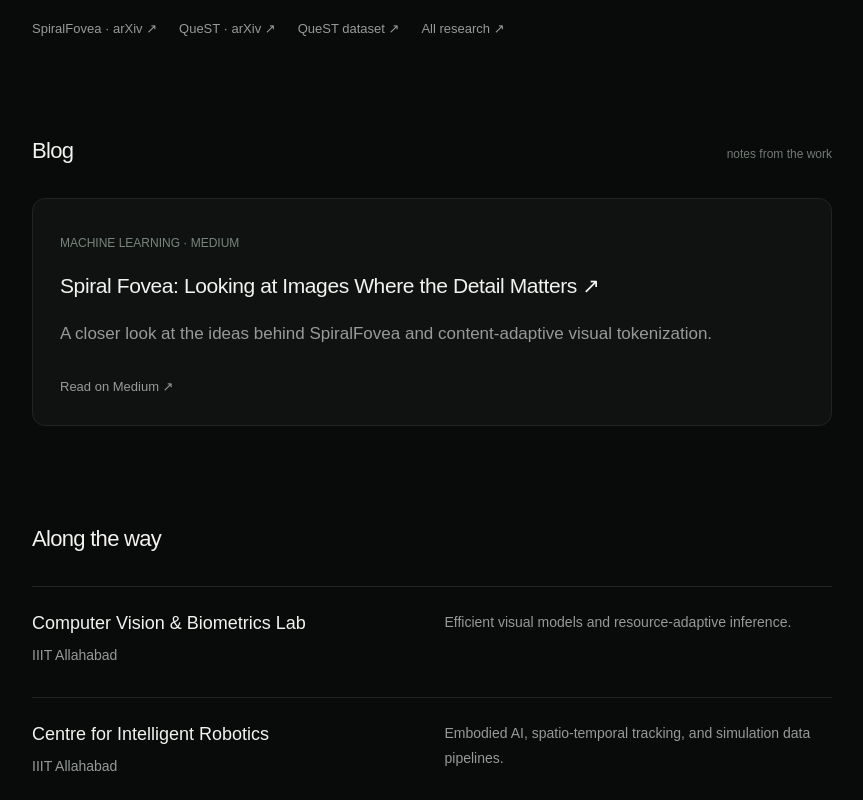
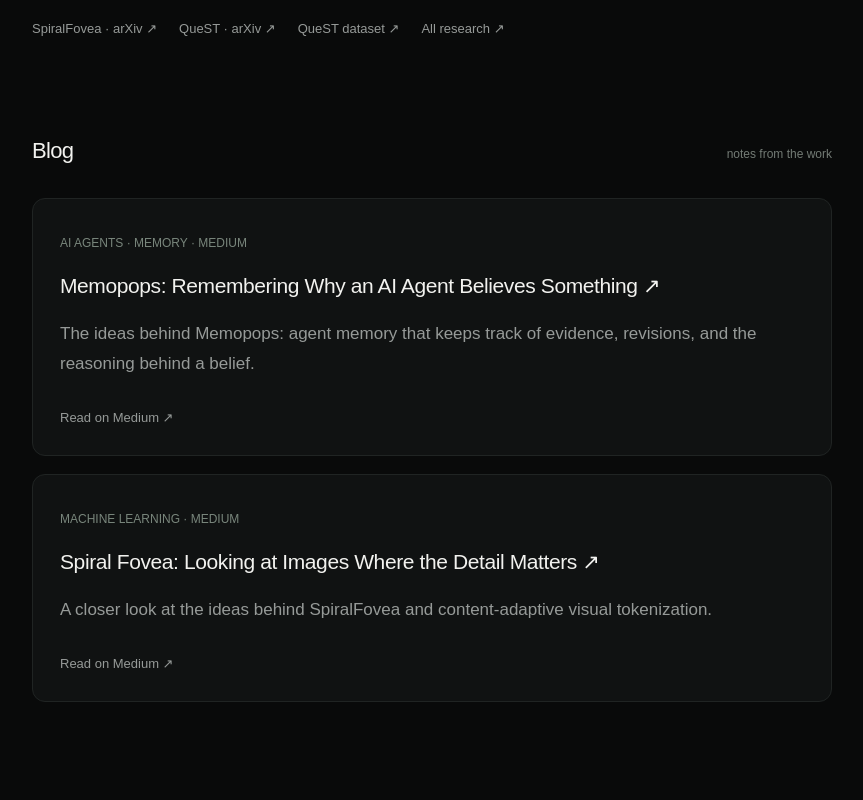
Before and after one commit to SaqlainSQX/portfolio, a Next.js app: page / in a window 1280 px wide. Shown: the part 3340-4140 px from the top of the page, without its empty margins (208-1071 px from the left). Built offline with nearby package versions, Linux system fonts and the light colour scheme.

Commit message:
Add Memopops article to portfolio blog section

```diff
--- a/app/page.tsx
+++ b/app/page.tsx
@@ -31,7 +31,7 @@ export default function Home() {
 
     <section className="personal-section" id="research"><div className="section-label"><h2>Research</h2><span>understanding the models, too</span></div><article className="research-row"><div><h3><a href={links.spiralFovea} target="_blank" rel="noopener noreferrer">SpiralFovea <span>↗</span></a></h3><p className="research-venue">ICML 2026 · AdaptFM Workshop</p></div><p>Input-adaptive visual tokenization. Exploring how foundation models can spend less computation on redundant image regions while retaining useful information.</p></article><article className="research-row"><div><h3><a href={links.quest} target="_blank" rel="noopener noreferrer">QueST <span>↗</span></a></h3><p className="research-venue">ICLR 2026 · CAO Workshop · Tiny Papers</p></div><p>Persistent semantic queries for long-horizon tracking. Studying how a model can preserve identity and reduce drift through occlusion and motion.</p></article><div className="research-links"><a href={links.spiralFovea} target="_blank" rel="noopener noreferrer">SpiralFovea · arXiv ↗</a><a href={links.quest} target="_blank" rel="noopener noreferrer">QueST · arXiv ↗</a><a href={links.questDataset} target="_blank" rel="noopener noreferrer">QueST dataset ↗</a><Link href="/research">All research ↗</Link></div></section>
 
-    <section className="personal-section" id="blog"><div className="section-label"><h2>Blog</h2><span>notes from the work</span></div><article className="work-card"><p className="work-type" style={{marginLeft:0}}>MACHINE LEARNING · MEDIUM</p><h3 className="blog-title"><a href={links.blog} target="_blank" rel="noopener noreferrer">Spiral Fovea: Looking at Images Where the Detail Matters <span aria-hidden="true">↗</span></a></h3><p className="blog-description">A closer look at the ideas behind SpiralFovea and content-adaptive visual tokenization.</p><a className="quiet-link" href={links.blog} target="_blank" rel="noopener noreferrer">Read on Medium ↗</a></article></section>
+    <section className="personal-section" id="blog"><div className="section-label"><h2>Blog</h2><span>notes from the work</span></div><div className="work-list"><article className="work-card"><p className="work-type" style={{marginLeft:0}}>AI AGENTS · MEMORY · MEDIUM</p><h3 className="blog-title"><a href={links.memopopsBlog} target="_blank" rel="noopener noreferrer">Memopops: Remembering Why an AI Agent Believes Something <span aria-hidden="true">↗</span></a></h3><p className="blog-description">The ideas behind Memopops: agent memory that keeps track of evidence, revisions, and the reasoning behind a belief.</p><a className="quiet-link" href={links.memopopsBlog} target="_blank" rel="noopener noreferrer">Read on Medium ↗</a></article><article className="work-card"><p className="work-type" style={{marginLeft:0}}>MACHINE LEARNING · MEDIUM</p><h3 className="blog-title"><a href={links.blog} target="_blank" rel="noopener noreferrer">Spiral Fovea: Looking at Images Where the Detail Matters <span aria-hidden="true">↗</span></a></h3><p className="blog-description">A closer look at the ideas behind SpiralFovea and content-adaptive visual tokenization.</p><a className="quiet-link" href={links.blog} target="_blank" rel="noopener noreferrer">Read on Medium ↗</a></article></div></section>
 
     <section className="personal-section" id="experience"><h2>Along the way</h2><div className="experience-row"><div><h3>Computer Vision & Biometrics Lab</h3><p>IIIT Allahabad</p></div><p>Efficient visual models and resource-adaptive inference.</p></div><div className="experience-row"><div><h3>Centre for Intelligent Robotics</h3><p>IIIT Allahabad</p></div><p>Embodied AI, spatio-temporal tracking, and simulation data pipelines.</p></div><div className="experience-row"><div><h3>Geekhaven · AI/ML</h3><p>Community & mentorship</p></div><p>Open-source mentoring, OpenCode, and hands-on machine learning workshops.</p></div></section>
 
--- a/lib/links.ts
+++ b/lib/links.ts
@@ -4,6 +4,7 @@ export const links = {
   questDataset: 'https://huggingface.co/datasets/AnandMayank/QueST-PartNetMobility-SAPIEN',
   scholar: 'https://scholar.google.com/citations?hl=en&user=LVmJbKYAAAAJ',
   openreview: 'https://openreview.net/profile?id=%7EMohammad_Saqlain1',
+  memopopsBlog: 'https://medium.com/@mohammadsaqlain1626/memopops-remembering-why-an-ai-agent-believes-something-bf51ae7323cb',
   blog: 'https://medium.com/@mohammadsaqlain1626/spiral-fovea-looking-at-images-where-the-detail-matters-9616fbf5df81',
   leetcode: 'https://leetcode.com/u/spen_sa/',
   codechef: 'https://www.codechef.com/users/spen_sa/',
```
